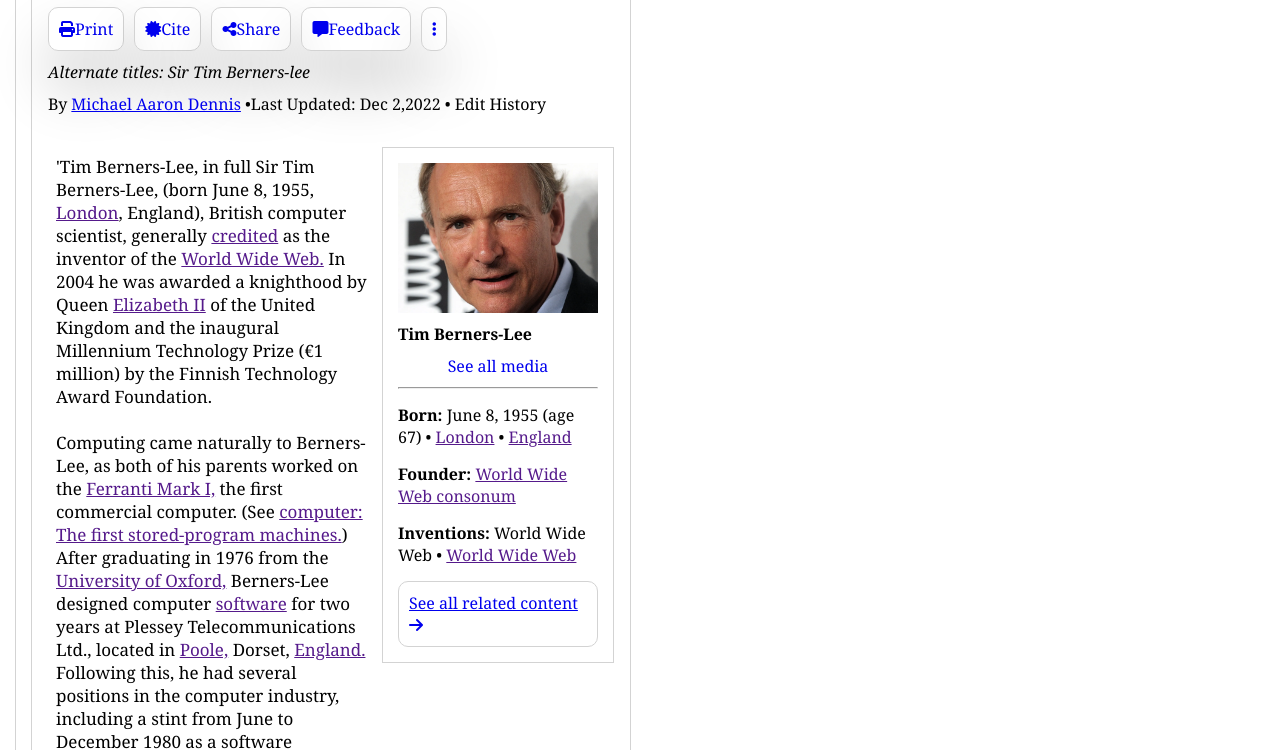
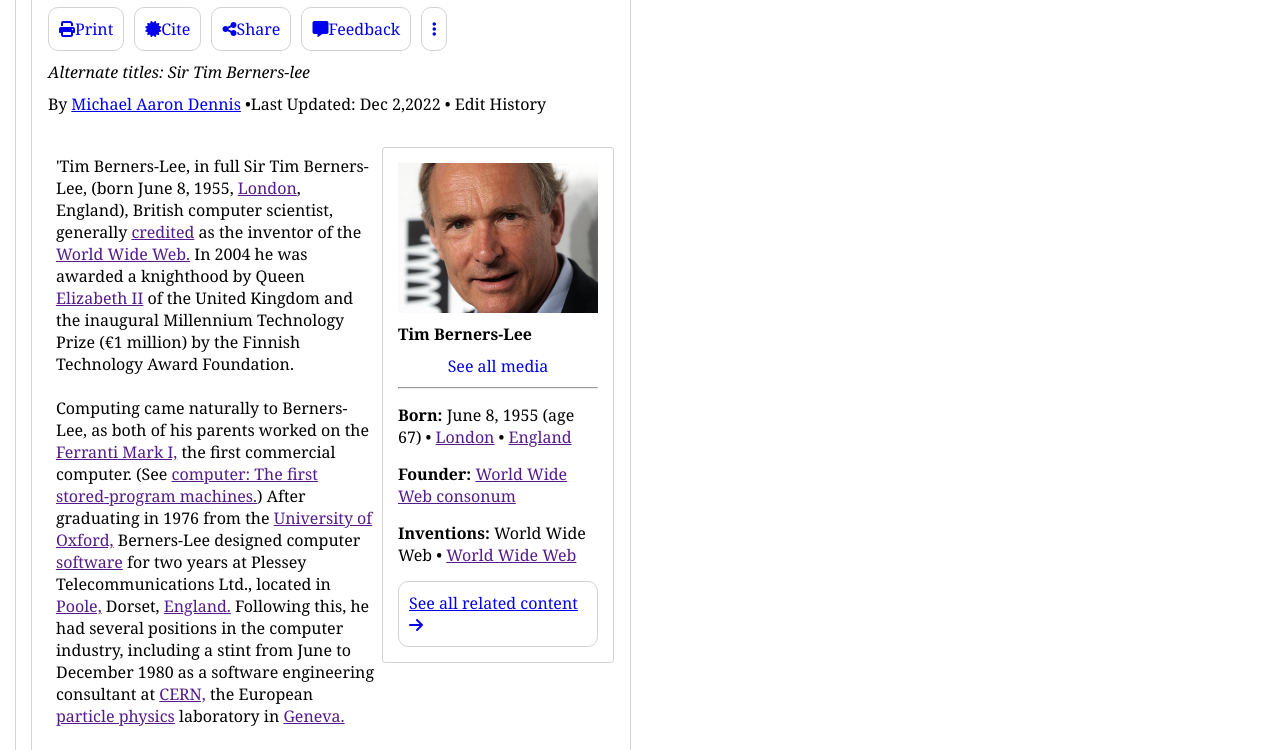
Before and after one commit to JustinDR96/tim-berners-lee, a website built with Vite: page index.html in a window 1280 px wide. Shown: the part 197-947 px from the top of the page. Built offline with nearby package versions, Linux system fonts and the light colour scheme.

Commit message:
remove shadow

```diff
--- a/style.css
+++ b/style.css
@@ -115,7 +115,6 @@
   border: solid lightgrey 1px;
   border-radius: 10px;
   padding: 10px;
-  box-shadow: 0px 35px 60px rgba(0, 0, 0, 0.2);
 }
 .contenair > .hero > .hero-btn > a:nth-child(6) {
   display: none;
@@ -123,13 +122,14 @@
 .contenair-main > article {
   padding: 8px;
   display: flex;
-  font-size: 17px;
+  font-size: 16px;
   align-items: flex-start;
   justify-content: center;
 }
 .contenair-main > aside {
   padding: 15px;
   border: solid 1px lightgrey;
+  border-radius: 3px;
   display: flex;
   flex-direction: column;
   align-items: center;
```
